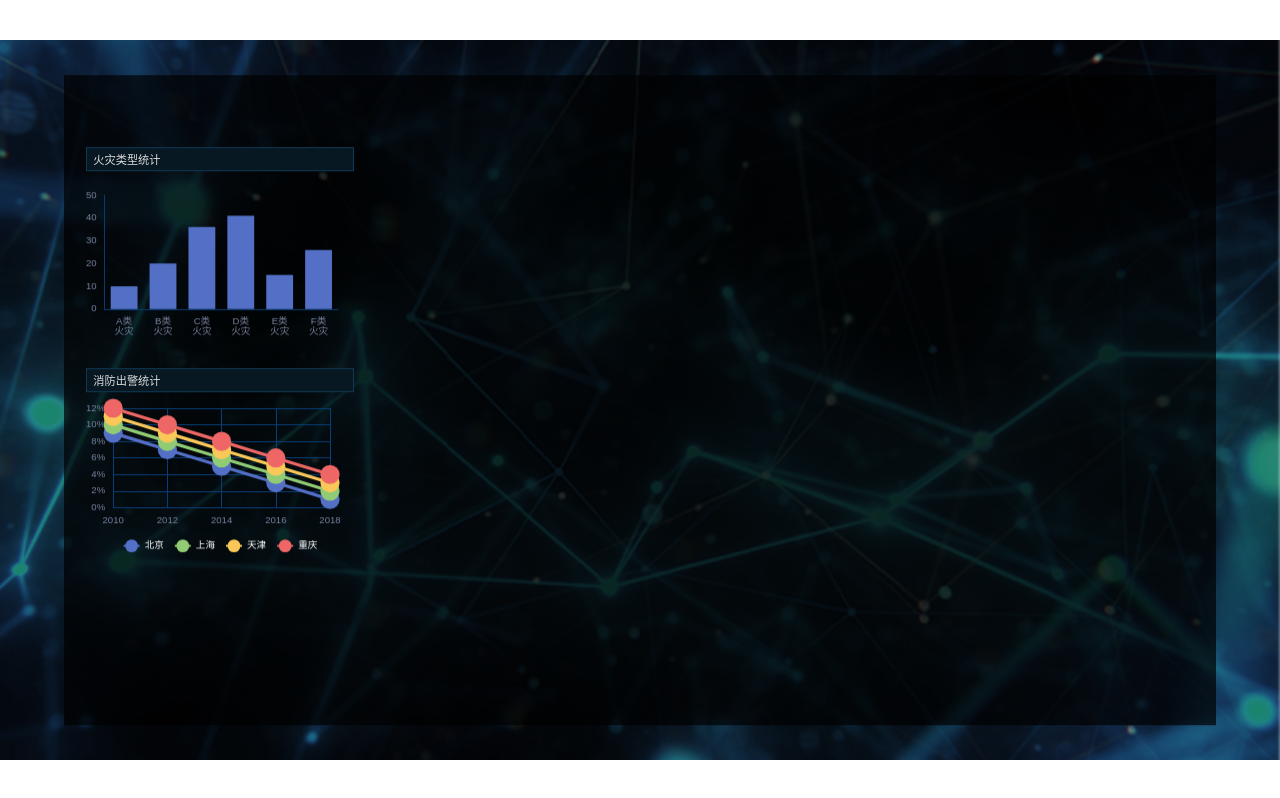
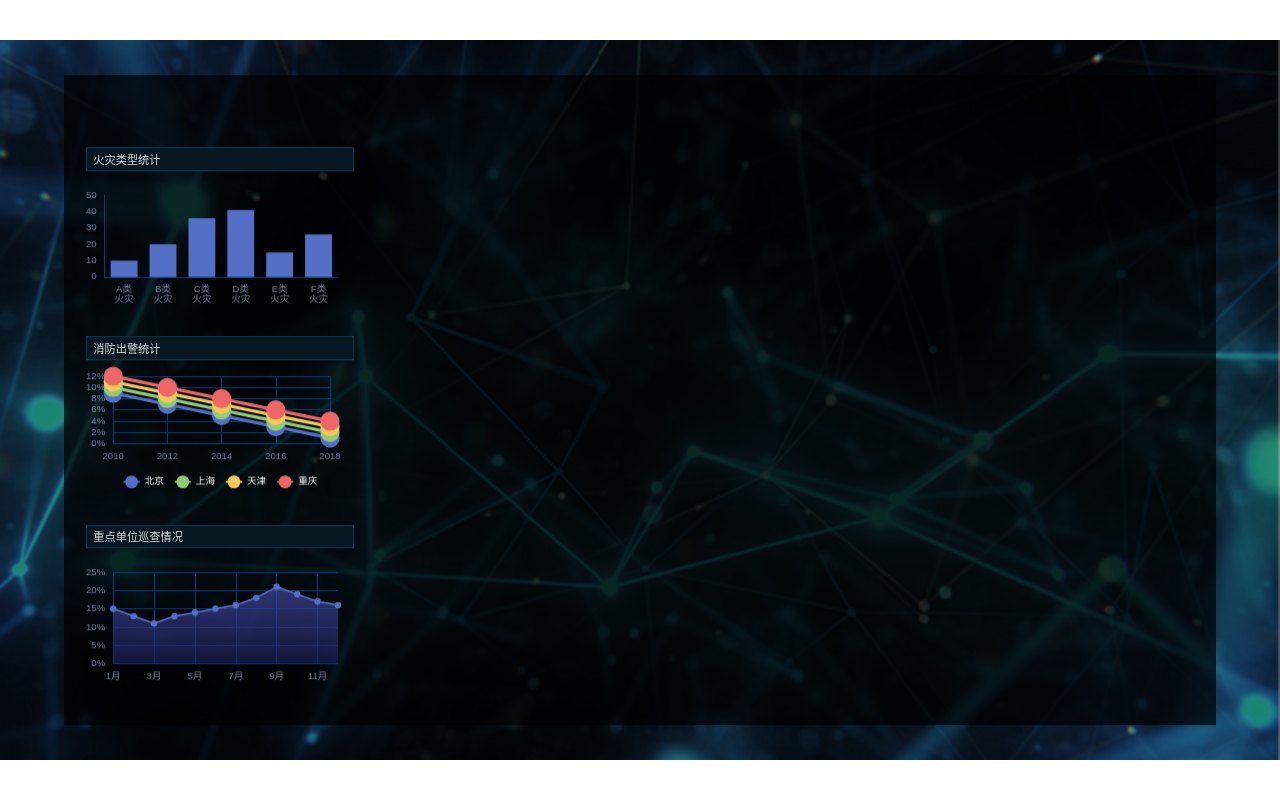
Before and after one commit to AAAACH/big-screen, a React (Vite) app: page /#/ in a window 1280 px wide. Built offline with nearby package versions, Linux system fonts and the light colour scheme.

Commit message:
add Chart3

```diff
--- /dev/null
+++ b/src/charts/Chart3.tsx
@@ -0,0 +1,58 @@
+import React, {useEffect, useRef} from 'react';
+import * as echarts from 'echarts';
+import {Title} from '../shared/Title';
+import {createEchartsOptions} from '../shared/createEchartsOptions';
+import {px} from '../shared/px';
+
+export const Chart3 = () => {
+  const divRef = useRef(null);
+  useEffect(() => {
+    var myChart = echarts.init(divRef.current);
+    myChart.setOption(createEchartsOptions({
+      xAxis: {
+        type: 'category',
+        boundaryGap: false,
+        data: ['1月', '2月', '3月', '4月', '5月', '6月', '7月', '8月', '9月', '10月', '11月', '12月'],
+        splitLine: {show: true, lineStyle: {color: '#073E78'}},
+        axisTick: {show: false},
+        axisLine: {show: false},
+      },
+      yAxis: {
+        type: 'value',
+        splitLine: {lineStyle: {color: '#073E78'}},
+        axisLabel: {
+          formatter(val) {
+            return val * 100 + '%';
+          }
+        }
+      },
+      series: [{
+        type: 'line',
+        data: [
+          0.15, 0.13, 0.11,
+          0.13, 0.14, 0.15,
+          0.16, 0.18, 0.21,
+          0.19, 0.17, 0.16
+        ],
+        symbol: 'circle',
+        symbolSize: px(4),
+        lineStyle: {width: px(1)},
+        areaStyle: {
+          color: new echarts.graphic.LinearGradient(0, 0, 0, 1, [{
+            offset: 0,
+            color: '#414a9f'
+          }, {
+            offset: 1,
+            color: '#1b1d52'
+          }]),
+        }
+      }]
+    }));
+  }, []);
+  return (
+    <div className="chartWrapper">
+      <Title title="重点单位巡查情况"></Title>
+      <div ref={divRef} className="chart"></div>
+    </div>
+  );
+};
--- a/src/pages/home.scss
+++ b/src/pages/home.scss
@@ -25,7 +25,7 @@
       .section1 {
         grid-area: box1;
         .chartWrapper {
-          height: px(118);
+          height: px(98);
           display: flex;
           flex-direction: column;
           margin-bottom: px(20);
--- a/src/pages/home.tsx
+++ b/src/pages/home.tsx
@@ -2,6 +2,7 @@ import React from 'react';
 import './home.scss';
 import {Chart1} from '../charts/Chart1';
 import {Chart2} from '../charts/Chart2';
+import {Chart3} from '../charts/Chart3';
 
 export const Home = () => {
   return (
@@ -11,6 +12,7 @@ export const Home = () => {
         <section className="section1">
           <Chart1/>
           <Chart2/>
+          <Chart3/>
         </section>
         <section className="section2"></section>
         <section className="section3"></section>
```
